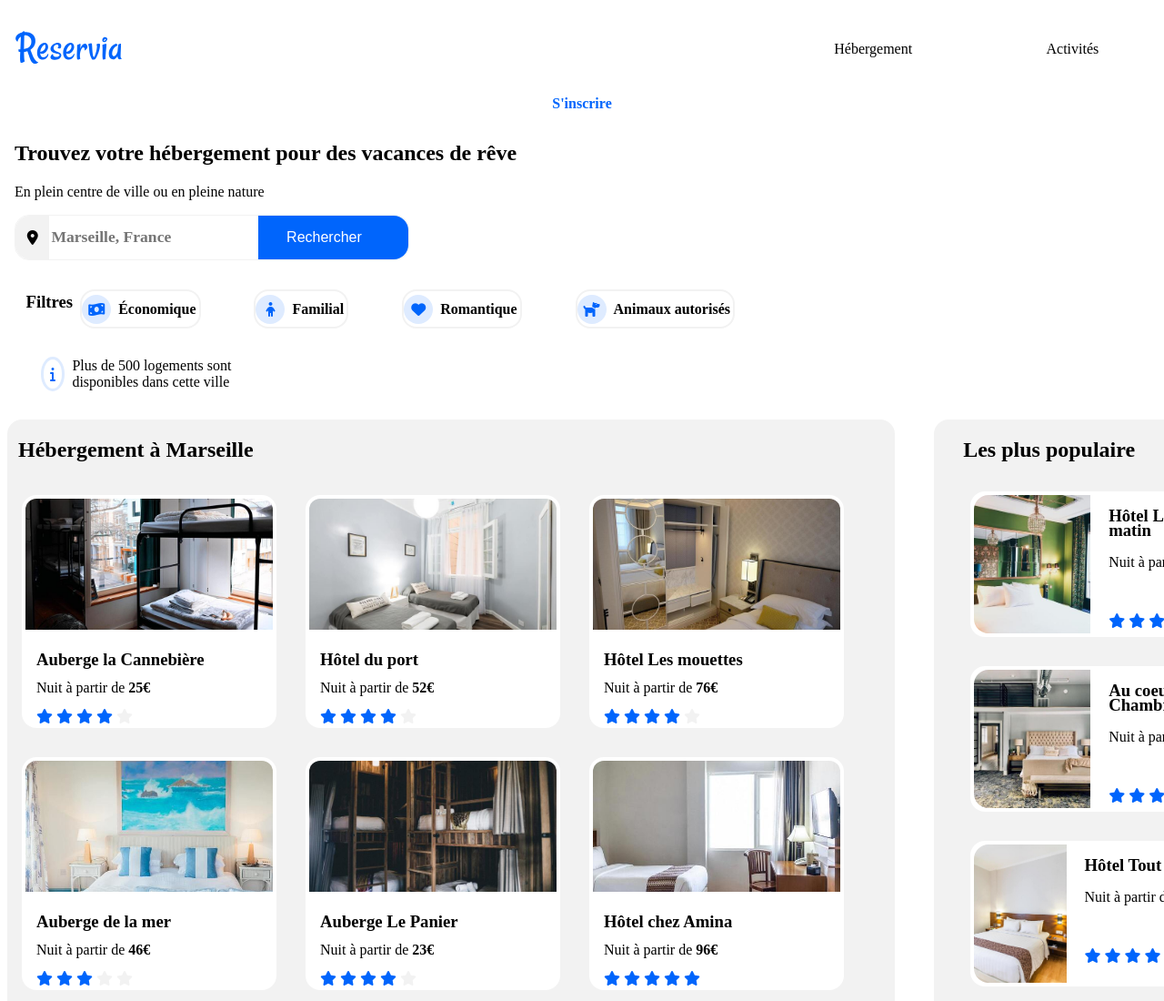
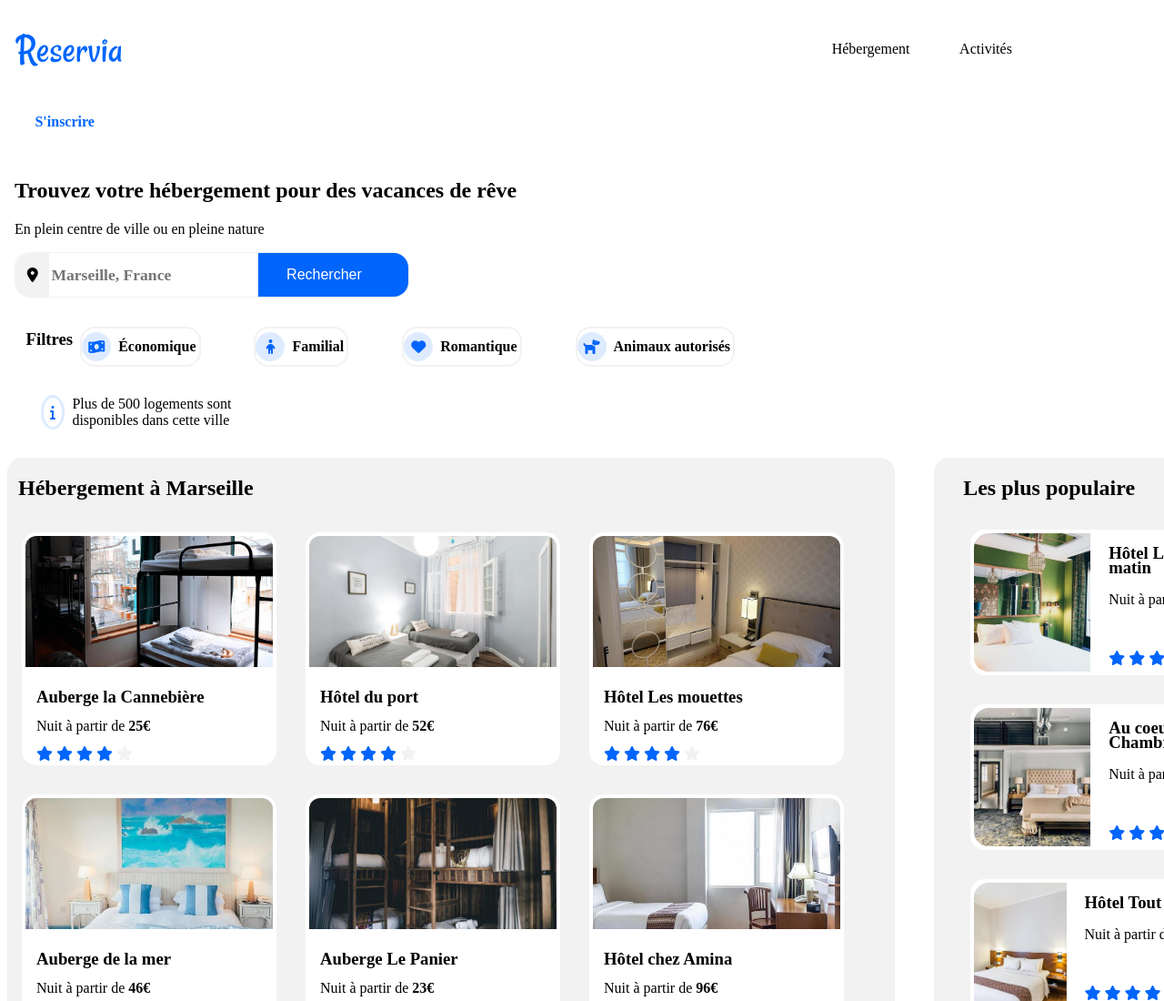
Before and after one commit to MarinCombot/MarinCombot_2_08032021, a plain HTML site: page Projet 2 page web/HTML_RESERVIA.html in a window 1280 px wide. Shown: the top 1100 px of the page at 91% size. Drawn offline with Linux system fonts and the light colour scheme; a web font is replaced by a local one.

Commit message:
changement CSS pour le format par defaut afin de combler les problèmes du changement HTML

```diff
--- a/Projet 2 page web/CSSRESERVIA.css
+++ b/Projet 2 page web/CSSRESERVIA.css
@@ -14,12 +14,17 @@ a
     text-decoration: none;
 }
 /*Header*/
-
+header
+{
+    display: flex;
+    flex-wrap: wrap;
+}
 header>img
 {
     margin-left: 0.5em;
     padding-top: 1em;
     width: 7.5em;
+    margin-right: 60%;
 }
 nav
 {
@@ -27,11 +32,11 @@ nav
  justify-content: space-between;
  float: right;
  margin-right: 1%;
- width: 30%;
+ width: 20%;
 }
 .NavInscrire
 {
-    width: 5em;
+    width: 10%;
     padding-top: 1.2em;
 }
 .Navbar
@@ -46,7 +51,7 @@ color: black;
     justify-content: center;
     font-weight: normal;
 }
-/*.Navbar:focus
+/*.Navbar:focus pour le media query
 {
    border-top: 1em solid #0065FC;
    border-top-width: 0.2em;
@@ -436,7 +441,6 @@ header
     width: 34em;
     display: flex;
     flex-wrap: wrap;
-    border: 1px solid red;
 }
 header>img
 {
```
